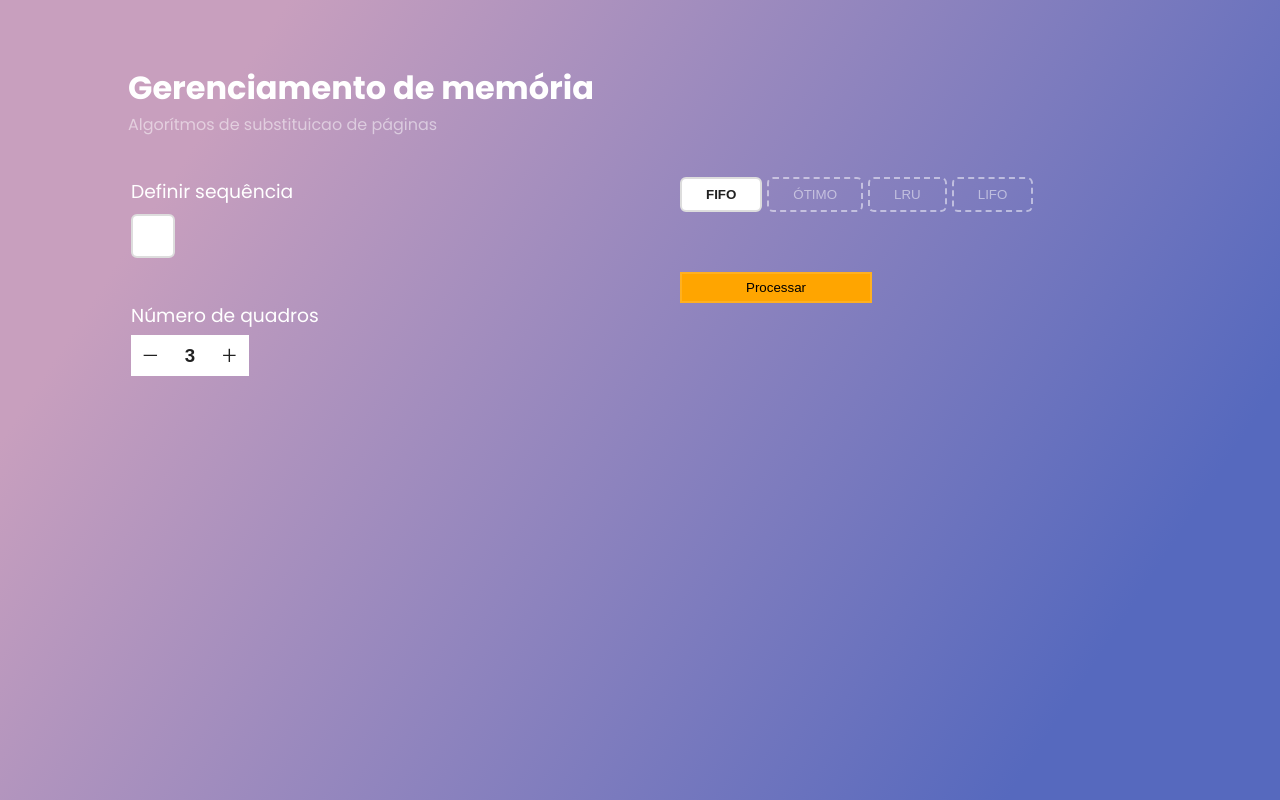
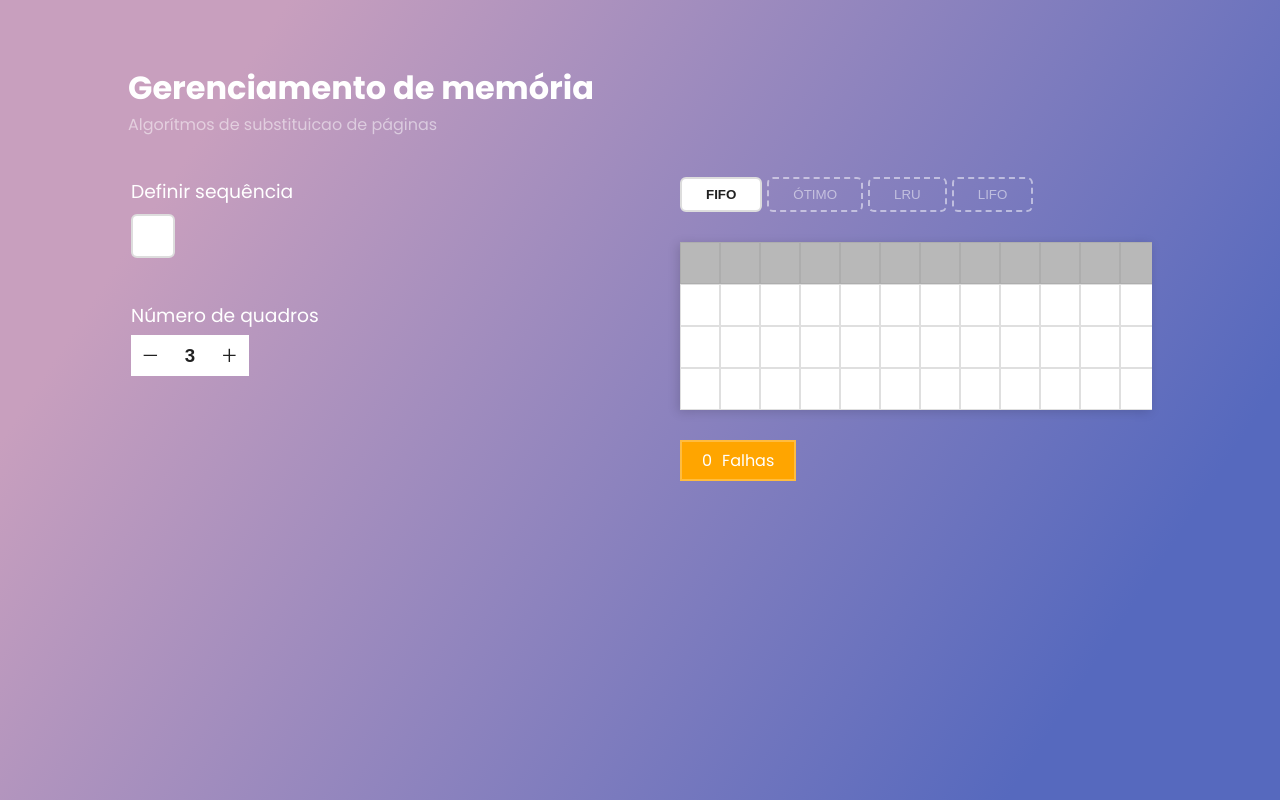
Before and after one commit to joao-coimbra/algoritmos-substituicao-paginas, a React (Create React App) app: page / in a window 1280 px wide. Built offline with nearby package versions, Linux system fonts and the light colour scheme.

Commit message:
algorítmo fifo

```diff
--- a/src/App.jsx
+++ b/src/App.jsx
@@ -10,43 +10,50 @@ function App() {
 
     const [seq, setSeq] = useState(['']);
     const [quadros, setQuadros] = useState(3);
+    const [resultArr, setResultArr] = useState([]);
+
+    const [falhas, setFalhas] = useState(0);
 
     useEffect(() => {
         let a = [...seq]
         a.pop()
         let result = []
+        let valuesCount = []
+        let fail = 0;
         for(let x in a) {
             let value = a[x];
             let index = parseInt(x);
             if(!index) {
                 result.push([value, ...Array(quadros-1).fill(null)])
-                console.log(result)
+                valuesCount.push(value)
+                fail++
             } else {
                 if(result[index-1].includes(value)) {
                     result.push(result[index-1])
+                    // for(let i = 0; i < quadros; i++) {
+                    //     if(!!result[index-1][i]) {
+                    //         valuesCount[result[index-1][i]] = (valuesCount[result[index-1][i]] || 0) + 1
+                    //     }
+                    // }
                 } else {
+                    fail++
                     if(result[index-1].includes(null)) {
-                    } else result.push([4, 7, 1])
+                        result.push([...result[index-1]])
+                        result[index].splice(result[index-1].indexOf(null), 1, value)
+                        valuesCount.push(value)
+                    } else {
+                        result.push([...result[index-1]])
+                        result[index].splice(result[index-1].indexOf(valuesCount[0]), 1, value)
+                        valuesCount.shift();
+                        valuesCount.push(value);
+                    }
                 }
             }
         }
-        console.log(result);
-
-        // a.forEach((x, index) => {
-        //     if(!index) {
-        //         setResult([[x, ...Array(quadros-1).fill(null)]])
-        //     } else {
-        //         console.log(result[index-1], x)
-        //         if(result[index-1].includes(x)) {
-        //             result[index] = result[index-1]
-        //             setResult([...result])
-        //         } else {
-
-        //         }
-        //         // console.log()
-        //         // setResult([[x, '', '']])
-        //     }
-        // });
+        // console.log(valuesCount)
+        // console.log(result)
+        setFalhas(fail);
+        setResultArr(result)
     }, [seq, quadros])
 
 
@@ -89,7 +96,12 @@ function App() {
                         ><AiOutlinePlus /></button>
                     </div>
                 </div>
-                <Result seq={seq} quadros={quadros}/>
+                <Result
+                    seq={seq}
+                    quadros={quadros}
+                    result={resultArr}
+                    falhas={falhas}
+                />
             </div>
         </div>
     );
--- a/src/components/Result/Table/index.jsx
+++ b/src/components/Result/Table/index.jsx
@@ -2,7 +2,7 @@ import './styles.scss'
 
 function Table({ collums }) {
 
-    // console.log(collums)
+    console.log(collums)
 
     return(
         <div className="h-table">
--- a/src/components/Result/index.jsx
+++ b/src/components/Result/index.jsx
@@ -3,49 +3,67 @@ import './styles.scss';
 
 import Table from './Table';
 
-function Result({ seq, quadros }) {
+function Result({ seq, quadros, result, falhas }) {
 
-    const [selected, setSelected] = useState({fifo: true})
+    const [selected, setSelected] = useState({ fifo: true })
 
-    const [result, setResult] = useState([])
+    const [resultTable, setResultTable] = useState([])
 
     useEffect(() => {
 
+        // console.log(result)
+
         let r = []
 
-        for (let index = 0; index < (seq.length-1); index++) {
-            r = [...r,
+        if (!!result.length) {
+            for (let index = 0; index < (seq.length - 1); index++) {
+                console.log(!result[index])
+                r = [...r,
+                    {
+                        seq: seq[index],
+                        quadros: !!result[index]
+                            ? result[index] !== result[index-1]
+                                ? result[index]
+                                : Array(quadros).fill(null)
+                            : Array(quadros).fill(null)
+                    }
+                ];
+            }
+
+            setResultTable(r);
+
+        } else {
+            setResultTable(Array(14).fill(
                 {
-                    seq: seq[index],
-                    quadros: Array(parseInt(quadros) || 1).fill(null)
+                    seq: null,
+                    quadros: Array(quadros).fill(null)
                 }
-            ];
+            ));
         }
 
-        setResult([...r])
 
-    }, [seq, quadros])
+    }, [seq, result])
 
     return (
         <div className="result">
             <div className="buttons">
                 <button className={selected.fifo ? 'selected' : ''}
-                    onClick={() => setSelected({fifo: true})}
+                    onClick={() => setSelected({ fifo: true })}
                 >FIFO</button>
                 <button className={selected.great ? 'selected' : ''}
-                    onClick={() => setSelected({great: true})}
+                    onClick={() => setSelected({ great: true })}
                 >Ótimo</button>
                 <button className={selected.lru ? 'selected' : ''}
-                    onClick={() => setSelected({lru: true})}
+                    onClick={() => setSelected({ lru: true })}
                 >LRU</button>
                 <button className={selected.lifo ? 'selected' : ''}
-                    onClick={() => setSelected({lifo: true})}
+                    onClick={() => setSelected({ lifo: true })}
                 >LIFO</button>
             </div>
 
-            <Table collums={result} />
+            <Table collums={resultTable} />
 
-            <button className='process'>Processar</button>
+            <div className='process'><span>{falhas}</span> Falhas</div>
         </div>
     )
 }
--- a/src/components/Result/styles.scss
+++ b/src/components/Result/styles.scss
@@ -45,19 +45,24 @@
         }
     }
 
-    > button.process {
-        cursor: pointer;
+    > div.process {
+        cursor: default;
         background-color: orange;
-        border: 2px solid #ffffff20;
+        border: 2px solid #ffffff40;
         width: fit-content;
-        padding: 6px 64px;
+        padding: 6px 20px;
+        color: white;
 
         transition: all 300ms;
+        display: flex;
+        gap: 10px;
 
-        &:hover {
-            color: white;
-            background-color: rgb(255, 187, 60);
+        // font-weight: 500;
 
-        }
+        // &:hover {
+        //     color: white;
+        //     background-color: rgb(255, 187, 60);
+
+        // }
     }
 }
```
